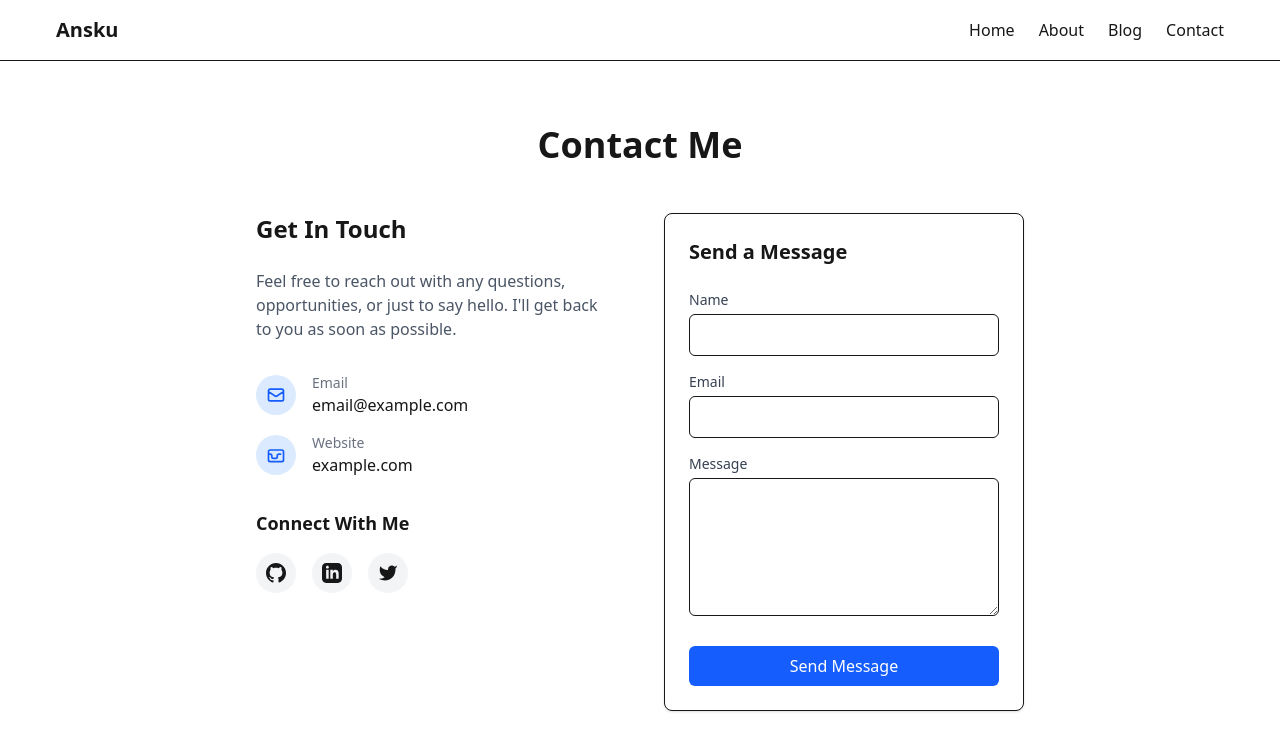
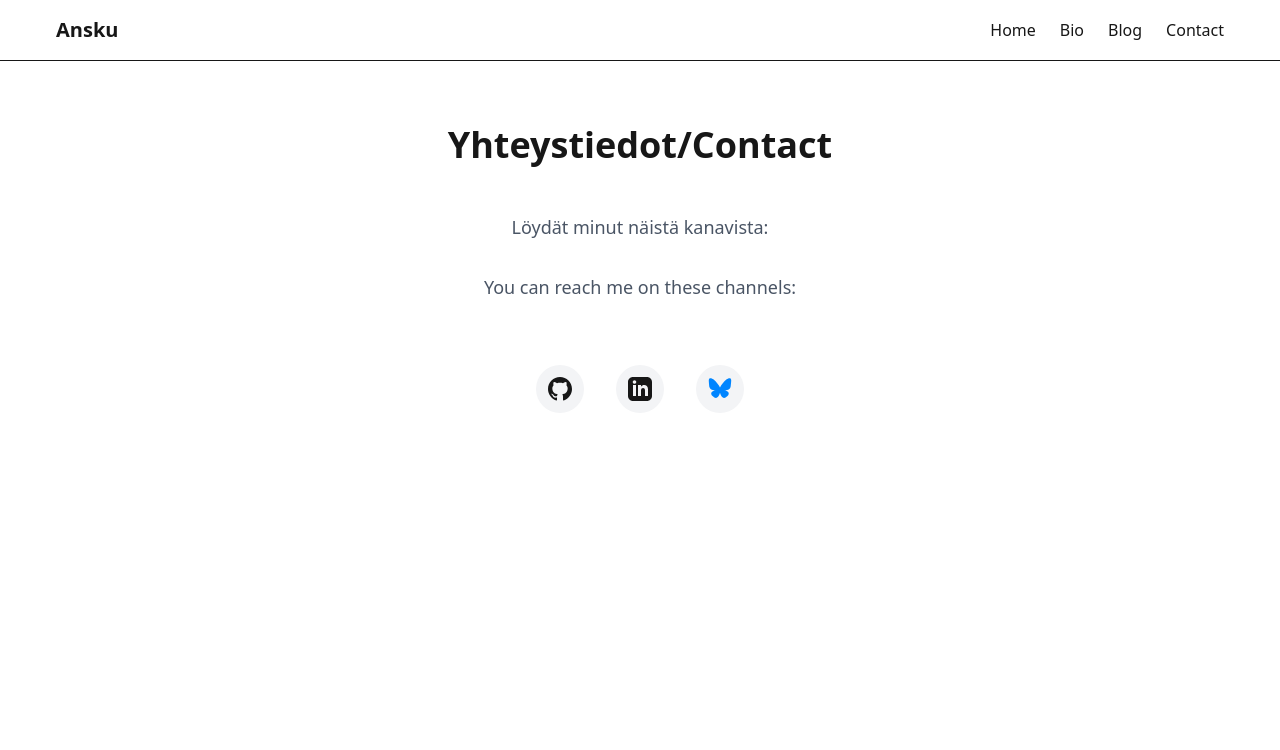
Before and after one commit to Silvast/anskufail-new, a Next.js app: page /contact in a window 1280 px wide. Shown: the top 750 px of the page. Built offline with nearby package versions, Linux system fonts and the light colour scheme.

Commit message:
added bluesky icon and edited about page

```diff
--- a/src/app/contact/page.tsx
+++ b/src/app/contact/page.tsx
@@ -1,185 +1,56 @@
-'use client';
-
-import { useState } from 'react';
+import Image from "next/image";
 
 export default function ContactPage() {
-  const [formData, setFormData] = useState({
-    name: '',
-    email: '',
-    message: ''
-  });
-  const [formStatus, setFormStatus] = useState<'idle' | 'submitting' | 'success' | 'error'>('idle');
-
-  const handleChange = (e: React.ChangeEvent<HTMLInputElement | HTMLTextAreaElement>) => {
-    const { name, value } = e.target;
-    setFormData(prev => ({ ...prev, [name]: value }));
-  };
-
-  const handleSubmit = async (e: React.FormEvent) => {
-    e.preventDefault();
-    setFormStatus('submitting');
-
-    // Simulate form submission
-    setTimeout(() => {
-      setFormStatus('success');
-      setFormData({ name: '', email: '', message: '' });
-
-      // Reset form status after 3 seconds
-      setTimeout(() => {
-        setFormStatus('idle');
-      }, 3000);
-    }, 1000);
-  };
-
   return (
     <div className="py-12 sm:py-16">
       <div className="container mx-auto px-4">
         <div className="max-w-3xl mx-auto">
-          <h1 className="text-4xl font-bold mb-12 text-center">Contact Me</h1>
+          <h1 className="text-4xl font-bold mb-12 text-center">Yhteystiedot/Contact</h1>
 
-          <div className="grid grid-cols-1 md:grid-cols-2 gap-12 mb-16">
-            <div>
-              <h2 className="text-2xl font-bold mb-6">Get In Touch</h2>
-              <p className="text-gray-600 mb-8">
-                Feel free to reach out with any questions, opportunities, or just to say hello.
-                I'll get back to you as soon as possible.
+          <div className="text-center mb-16">
+            <p className="text-gray-600 max-w-md mx-auto mb-8 text-lg">
+              Löydät minut näistä kanavista:
             </p>
-
-              <div className="space-y-4 mb-8">
-                <div className="flex items-center">
-                  <div className="w-10 h-10 rounded-full bg-blue-100 flex items-center justify-center mr-4">
-                    <svg className="w-5 h-5 text-blue-600" viewBox="0 0 24 24" fill="none" stroke="currentColor" xmlns="http://www.w3.org/2000/svg">
-                      <path strokeLinecap="round" strokeLinejoin="round" strokeWidth="2" d="M3 8l7.89 5.26a2 2 0 002.22 0L21 8M5 19h14a2 2 0 002-2V7a2 2 0 00-2-2H5a2 2 0 00-2 2v10a2 2 0 002 2z"/>
-                    </svg>
-                  </div>
-                  <div>
-                    <p className="text-sm text-gray-500">Email</p>
-                    <a href="mailto:email@example.com" className="font-medium hover:text-blue-600">
-                      email@example.com
-                    </a>
-                  </div>
+            <p className="text-gray-600 max-w-md mx-auto mb-8 text-lg">
+              You can reach me on these channels:
+            </p>
           </div>
 
-                <div className="flex items-center">
-                  <div className="w-10 h-10 rounded-full bg-blue-100 flex items-center justify-center mr-4">
-                    <svg className="w-5 h-5 text-blue-600" viewBox="0 0 24 24" fill="none" stroke="currentColor" xmlns="http://www.w3.org/2000/svg">
-                      <path strokeLinecap="round" strokeLinejoin="round" strokeWidth="2" d="M3.055 11H5a2 2 0 012 2v1a2 2 0 002 2h2.5a2 2 0 002-2v-1a2 2 0 012-2h1.945M5 20h14a2 2 0 002-2V8a2 2 0 00-2-2H5a2 2 0 00-2 2v10a2 2 0 002 2z"/>
-                    </svg>
-                  </div>
-                  <div>
-                    <p className="text-sm text-gray-500">Website</p>
-                    <a href="https://example.com" className="font-medium hover:text-blue-600">
-                      example.com
-                    </a>
-                  </div>
-                </div>
-              </div>
-
-              <h3 className="text-lg font-semibold mb-4">Connect With Me</h3>
-              <div className="flex gap-4">
+          <div className="flex justify-center gap-8 mb-16">
             <a
-                  href="https://github.com/"
+              href="https://github.com/Silvast"
               target="_blank"
               rel="noopener noreferrer"
-                  className="inline-flex items-center justify-center w-10 h-10 rounded-full bg-gray-100 hover:bg-gray-200 transition-colors"
+              className="inline-flex items-center justify-center w-12 h-12 rounded-full bg-gray-100 hover:bg-gray-200 transition-colors"
             >
-                  <svg className="w-5 h-5" viewBox="0 0 24 24" fill="currentColor" xmlns="http://www.w3.org/2000/svg">
+              <svg className="w-6 h-6" viewBox="0 0 24 24" fill="currentColor" xmlns="http://www.w3.org/2000/svg">
                 <path d="M12 0c-6.626 0-12 5.373-12 12 0 5.302 3.438 9.8 8.207 11.387.599.111.793-.261.793-.577v-2.234c-3.338.726-4.033-1.416-4.033-1.416-.546-1.387-1.333-1.756-1.333-1.756-1.089-.745.083-.729.083-.729 1.205.084 1.839 1.237 1.839 1.237 1.07 1.834 2.807 1.304 3.492.997.107-.775.418-1.305.762-1.604-2.665-.305-5.467-1.334-5.467-5.931 0-1.311.469-2.381 1.236-3.221-.124-.303-.535-1.524.117-3.176 0 0 1.008-.322 3.301 1.23.957-.266 1.983-.399 3.003-.404 1.02.005 2.047.138 3.006.404 2.291-1.552 3.297-1.23 3.297-1.23.653 1.653.242 2.874.118 3.176.77.84 1.235 1.911 1.235 3.221 0 4.609-2.807 5.624-5.479 5.921.43.372.823 1.102.823 2.222v3.293c0 .319.192.694.801.576 4.765-1.589 8.199-6.086 8.199-11.386 0-6.627-5.373-12-12-12z"/>
               </svg>
             </a>
             <a
-                  href="https://linkedin.com/"
+              href="https://www.linkedin.com/in/silvast/"
               target="_blank"
               rel="noopener noreferrer"
-                  className="inline-flex items-center justify-center w-10 h-10 rounded-full bg-gray-100 hover:bg-gray-200 transition-colors"
+              className="inline-flex items-center justify-center w-12 h-12 rounded-full bg-gray-100 hover:bg-gray-200 transition-colors"
             >
-                  <svg className="w-5 h-5" viewBox="0 0 24 24" fill="currentColor" xmlns="http://www.w3.org/2000/svg">
+              <svg className="w-6 h-6" viewBox="0 0 24 24" fill="currentColor" xmlns="http://www.w3.org/2000/svg">
                 <path d="M19 0h-14c-2.761 0-5 2.239-5 5v14c0 2.761 2.239 5 5 5h14c2.762 0 5-2.239 5-5v-14c0-2.761-2.238-5-5-5zm-11 19h-3v-11h3v11zm-1.5-12.268c-.966 0-1.75-.79-1.75-1.764s.784-1.764 1.75-1.764 1.75.79 1.75 1.764-.783 1.764-1.75 1.764zm13.5 12.268h-3v-5.604c0-3.368-4-3.113-4 0v5.604h-3v-11h3v1.765c1.396-2.586 7-2.777 7 2.476v6.759z"/>
               </svg>
             </a>
             <a
-                  href="https://twitter.com/"
+              href="https://bsky.app/profile/anskusilvast.bsky.social"
               target="_blank"
               rel="noopener noreferrer"
-                  className="inline-flex items-center justify-center w-10 h-10 rounded-full bg-gray-100 hover:bg-gray-200 transition-colors"
+              className="inline-flex items-center justify-center w-12 h-12 rounded-full bg-gray-100 hover:bg-gray-200 transition-colors"
             >
-                  <svg className="w-5 h-5" viewBox="0 0 24 24" fill="currentColor" xmlns="http://www.w3.org/2000/svg">
-                    <path d="M23 3a10.9 10.9 0 0 1-3.14 1.53 4.48 4.48 0 0 0-7.86 3v1A10.66 10.66 0 0 1 3 4s-4 9 5 13a11.64 11.64 0 0 1-7 2c9 5 20 0 20-11.5a4.5 4.5 0 0 0-.08-.83A7.72 7.72 0 0 0 23 3z" />
-                  </svg>
+              <Image
+                src="/images/bluesky-1.svg"
+                alt="BlueSky"
+                width={24}
+                height={24}
+                className="w-6 h-6"
+              />
             </a>
-              </div>
-            </div>
-
-            <div>
-              <form onSubmit={handleSubmit} className="bg-white p-6 rounded-lg shadow-sm border">
-                <h2 className="text-xl font-bold mb-6">Send a Message</h2>
-
-                <div className="mb-4">
-                  <label htmlFor="name" className="block text-sm font-medium text-gray-700 mb-1">
-                    Name
-                  </label>
-                  <input
-                    type="text"
-                    id="name"
-                    name="name"
-                    value={formData.name}
-                    onChange={handleChange}
-                    required
-                    className="w-full px-3 py-2 border rounded-md focus:outline-none focus:ring-2 focus:ring-blue-500"
-                  />
-                </div>
-
-                <div className="mb-4">
-                  <label htmlFor="email" className="block text-sm font-medium text-gray-700 mb-1">
-                    Email
-                  </label>
-                  <input
-                    type="email"
-                    id="email"
-                    name="email"
-                    value={formData.email}
-                    onChange={handleChange}
-                    required
-                    className="w-full px-3 py-2 border rounded-md focus:outline-none focus:ring-2 focus:ring-blue-500"
-                  />
-                </div>
-
-                <div className="mb-6">
-                  <label htmlFor="message" className="block text-sm font-medium text-gray-700 mb-1">
-                    Message
-                  </label>
-                  <textarea
-                    id="message"
-                    name="message"
-                    value={formData.message}
-                    onChange={handleChange}
-                    required
-                    rows={5}
-                    className="w-full px-3 py-2 border rounded-md focus:outline-none focus:ring-2 focus:ring-blue-500"
-                  />
-                </div>
-
-                <button
-                  type="submit"
-                  disabled={formStatus === 'submitting'}
-                  className="w-full bg-blue-600 text-white py-2 px-4 rounded-md hover:bg-blue-700 transition-colors focus:outline-none focus:ring-2 focus:ring-blue-500 focus:ring-offset-2 disabled:opacity-50"
-                >
-                  {formStatus === 'submitting' ? 'Sending...' : 'Send Message'}
-                </button>
-
-                {formStatus === 'success' && (
-                  <div className="mt-4 p-3 bg-green-50 border border-green-200 text-green-700 rounded-md">
-                    Your message has been sent successfully! I'll get back to you soon.
-                  </div>
-                )}
-
-                {formStatus === 'error' && (
-                  <div className="mt-4 p-3 bg-red-50 border border-red-200 text-red-700 rounded-md">
-                    There was an error sending your message. Please try again.
-                  </div>
-                )}
-              </form>
-            </div>
           </div>
         </div>
       </div>
--- a/src/app/layout.tsx
+++ b/src/app/layout.tsx
@@ -39,7 +39,7 @@ export default function RootLayout({
                   Home
                 </Link>
                 <Link href="/about" className="hover:text-blue-600 transition-colors">
-                  About
+                  Bio
                 </Link>
                 <Link href="/blog" className="hover:text-blue-600 transition-colors">
                   Blog
--- a/src/app/page.tsx
+++ b/src/app/page.tsx
@@ -11,7 +11,7 @@ export default function Home() {
         <div className="container mx-auto px-4 flex flex-col md:flex-row items-center gap-12">
           <div className="md:w-1/2 flex flex-col gap-6">
             <h1 className="text-4xl sm:text-5xl font-bold tracking-tight">
-             Moi, Olen Ansku
+             Moi, Olen Ansku Silvast
             </h1>
             <p className="text-lg text-gray-600 max-w-md">
               Olen devaaja, tiiminvetäjä, scrummaster, PO ja mitä ikinä keksinkään olla.
@@ -21,13 +21,13 @@ export default function Home() {
                 href="/contact"
                 className="inline-flex h-10 items-center justify-center rounded-md bg-(--color-primary) px-8 text-sm font-medium text-(--color-primary-foreground) shadow transition-colors hover:bg-blue-700"
               >
-                Contact Me
+                Ole yhteydessä
               </Link>
               <Link
                 href="/blog"
                 className="inline-flex h-10 items-center justify-center rounded-md border border-gray-200 bg-white px-8 text-sm font-medium shadow-sm transition-colors hover:bg-gray-50"
               >
-                Read My Blog
+                Blogiin
               </Link>
             </div>
           </div>
@@ -62,7 +62,10 @@ export default function Home() {
       <section className="py-20 bg-gray-50">
         <div className="container mx-auto px-4">
           <div className="text-center mb-16">
-            <h2 className="text-3xl font-bold mb-4">My Skills</h2>
+            <h2 className="text-3xl font-bold mb-4">Taidot/Skills</h2>
+            <p className="text-gray-600 max-w-md mx-auto">
+             Näillä näppäilen.
+            </p>
             <p className="text-gray-600 max-w-md mx-auto">
               These are the technologies and tools I'm proficient with.
             </p>
@@ -87,14 +90,14 @@ export default function Home() {
       <section className="py-20">
         <div className="container mx-auto px-4">
           <div className="text-center mb-16">
-            <h2 className="text-3xl font-bold mb-4">Get In Touch</h2>
+            <h2 className="text-3xl font-bold mb-4">Yhteystiedot/Contact</h2>
             <p className="text-gray-600 max-w-md mx-auto">
-              Feel free to reach out to me on social media or send me an email.
+              Löydät minut näistä kanavista:
             </p>
           </div>
           <div className="flex justify-center gap-8">
             <a
-              href="https://github.com/"
+              href="https://github.com/Silvast"
               target="_blank"
               rel="noopener noreferrer"
               className="inline-flex items-center justify-center w-12 h-12 rounded-full bg-gray-100 hover:bg-gray-200 transition-colors"
@@ -104,7 +107,7 @@ export default function Home() {
               </svg>
             </a>
             <a
-              href="https://linkedin.com/"
+              href="https://www.linkedin.com/in/silvast/"
               target="_blank"
               rel="noopener noreferrer"
               className="inline-flex items-center justify-center w-12 h-12 rounded-full bg-gray-100 hover:bg-gray-200 transition-colors"
@@ -114,12 +117,18 @@ export default function Home() {
               </svg>
             </a>
             <a
-              href="mailto:email@example.com"
+              href="https://bsky.app/profile/anskusilvast.bsky.social"
+              target="_blank"
+              rel="noopener noreferrer"
               className="inline-flex items-center justify-center w-12 h-12 rounded-full bg-gray-100 hover:bg-gray-200 transition-colors"
             >
-              <svg className="w-6 h-6" viewBox="0 0 24 24" fill="none" stroke="currentColor" xmlns="http://www.w3.org/2000/svg">
-                <path strokeLinecap="round" strokeLinejoin="round" strokeWidth="2" d="M3 8l7.89 5.26a2 2 0 002.22 0L21 8M5 19h14a2 2 0 002-2V7a2 2 0 00-2-2H5a2 2 0 00-2 2v10a2 2 0 002 2z"/>
-              </svg>
+              <Image
+                src="/images/bluesky-1.svg"
+                alt="BlueSky"
+                width={24}
+                height={24}
+                className="w-6 h-6"
+              />
             </a>
           </div>
         </div>
@@ -137,7 +146,7 @@ export default function Home() {
                 Home
               </Link>
               <Link href="/about" className="text-gray-600 hover:text-gray-900">
-                About
+                Bio
               </Link>
               <Link href="/blog" className="text-gray-600 hover:text-gray-900">
                 Blog
```
Also changed, not shown: src/app/about/page.tsx (+9 -9 lines), public/images/bluesky-1.svg (added), public/images/projects/bluesky-1.svg (added). Lines whose indentation alone changed are shown as unchanged.
